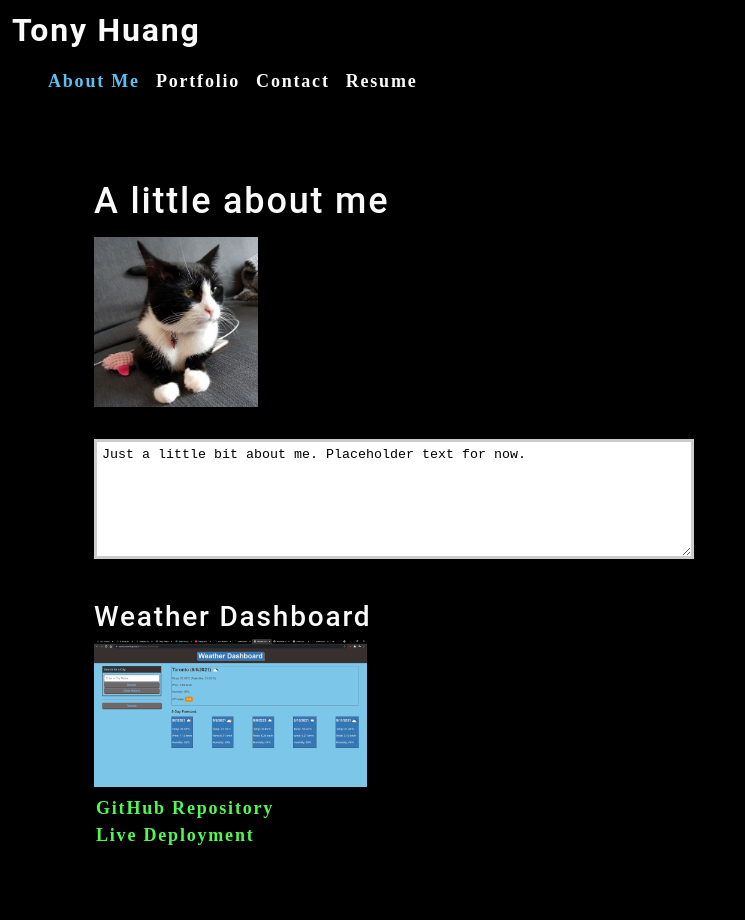
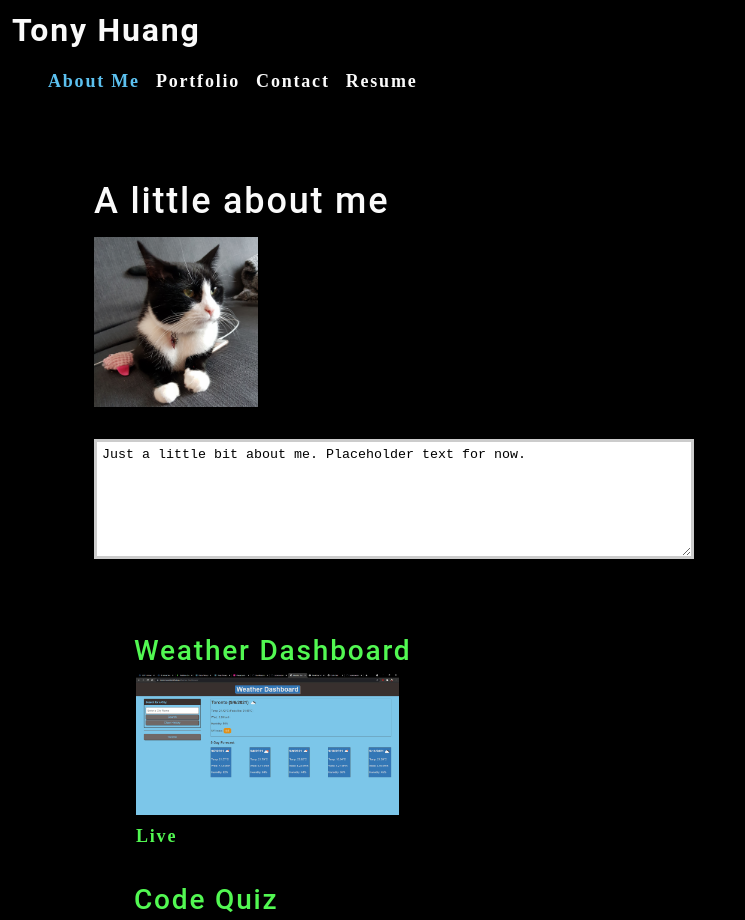
Before and after one commit to zoomzooom6/portfolio-react, a React (Create React App) app: page / in a window 1280 px wide. Shown: the top 920 px of the page, without its empty margins (0-745 px from the left). Before the commit the page ends 899 px from the top, so only its background shows below. Built offline with nearby package versions, Linux system fonts and the light colour scheme.

Commit message:
map out portfolio pieces

```diff
--- a/src/components/Portfolio/index.js
+++ b/src/components/Portfolio/index.js
@@ -10,37 +10,37 @@ function Portfolio() {
     const gallery = [
         {
             name: "Weather Dashboard",
-            src: { weatherDash },
+            src: weatherDash,
             git: "https://github.com/zoomzooom6/Weather_Dashboard",
             live: "https://zoomzooom6.github.io/Weather_Dashboard/"
         },
         {
             name: "Code Quiz",
-            src: { codeQuiz },
+            src: codeQuiz,
             git: "https://github.com/zoomzooom6/Code_Quiz",
             live: "https://zoomzooom6.github.io/Code_Quiz/"
         },
         {
             name: "Workday Scheduler",
-            src: { workDay },
+            src: workDay,
             git: "https://github.com/zoomzooom6/Workday_Scheduler",
             live: "https://zoomzooom6.github.io/Workday_Scheduler/"
         },
         {
             name: "README Generator",
-            src: { readGen },
+            src: readGen,
             git: "https://github.com/zoomzooom6/README_Generator",
             live: "https://github.com/zoomzooom6/README_Generator"
         },
         {
             name: "Meal Thyme",
-            src: { mealThyme },
+            src: mealThyme,
             git: "https://github.com/uoftgroup7/mealThyme/",
             live: "https://uoftgroup7.github.io/mealThyme/"
         },
         {
             name: "Window Shopper",
-            src: { windShop },
+            src: windShop,
             git: "https://github.com/Gr0upFour/projectTwo",
             live: "https://project2-window-shopper.herokuapp.com/"
         }
@@ -48,16 +48,17 @@ function Portfolio() {
 
     return (
         <section>
-            <div>
-                <h3>{gallery[0].name}</h3>
-                <img src={weatherDash} style={{ width: "25%" }} alt='Weather Dashboard Page'/>
-            </div>
-            <div>
-                <a href={gallery[0].git} target="_blank" rel="noreferrer">GitHub Repository</a>
-            </div>
-            <div>
-                <a href={gallery[0].live} target="_blank" rel="noreferrer">Live Deployment</a>
-            </div>
+            <ul>
+                {gallery.map((portfolio) => (
+                    <li>
+                        <a href={portfolio.git} target="_blank" rel="noreferrer"><h3>{portfolio.name}</h3></a>
+                        <img src={portfolio.src} style={{ width: "25%" }} alt={portfolio.name} />
+                        <div>
+                            <a href={portfolio.live} target="_blank" rel="noreferrer">Live</a>
+                        </div>
+                    </li>
+                ))}
+            </ul>
         </section>
     );
 }
```
